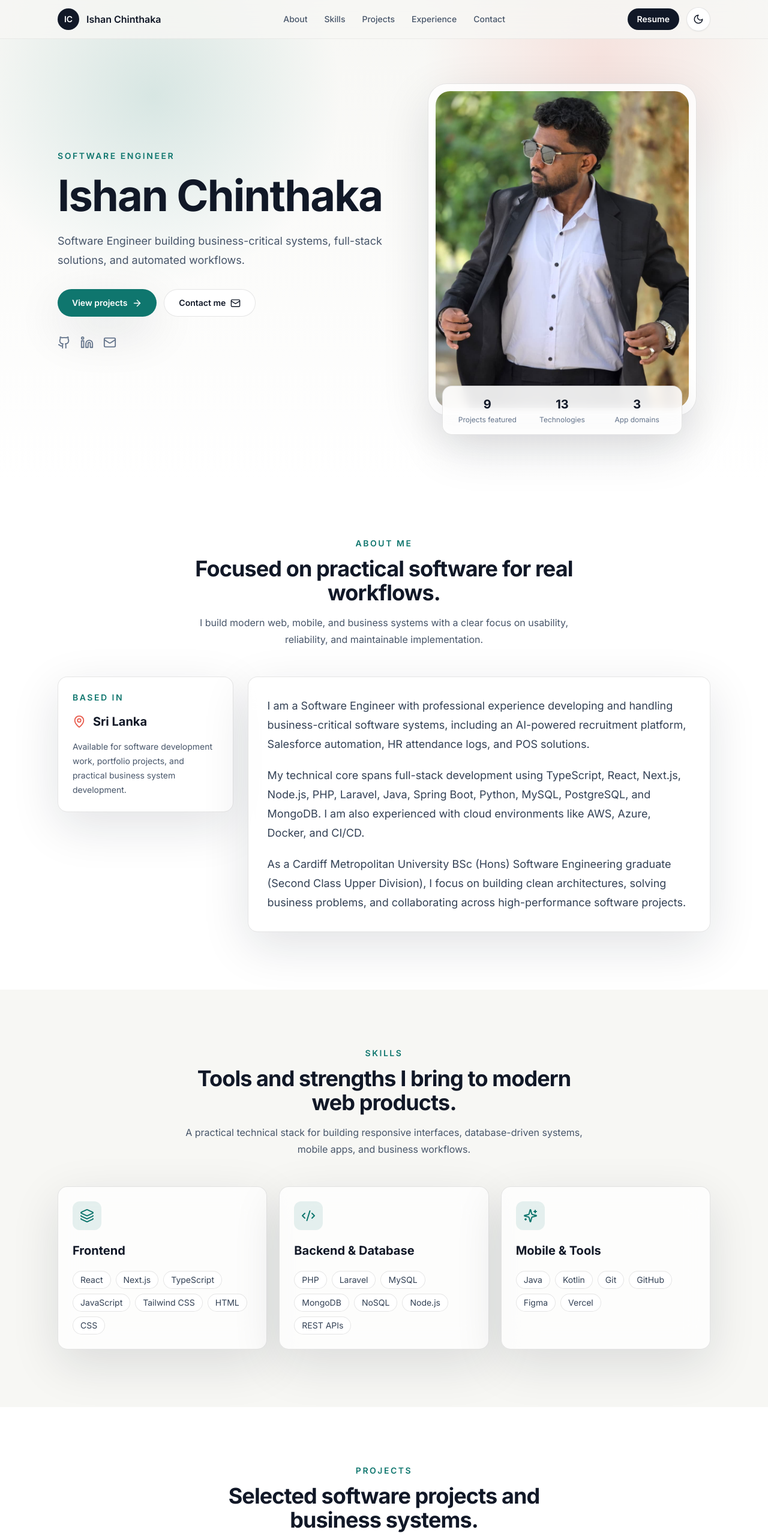
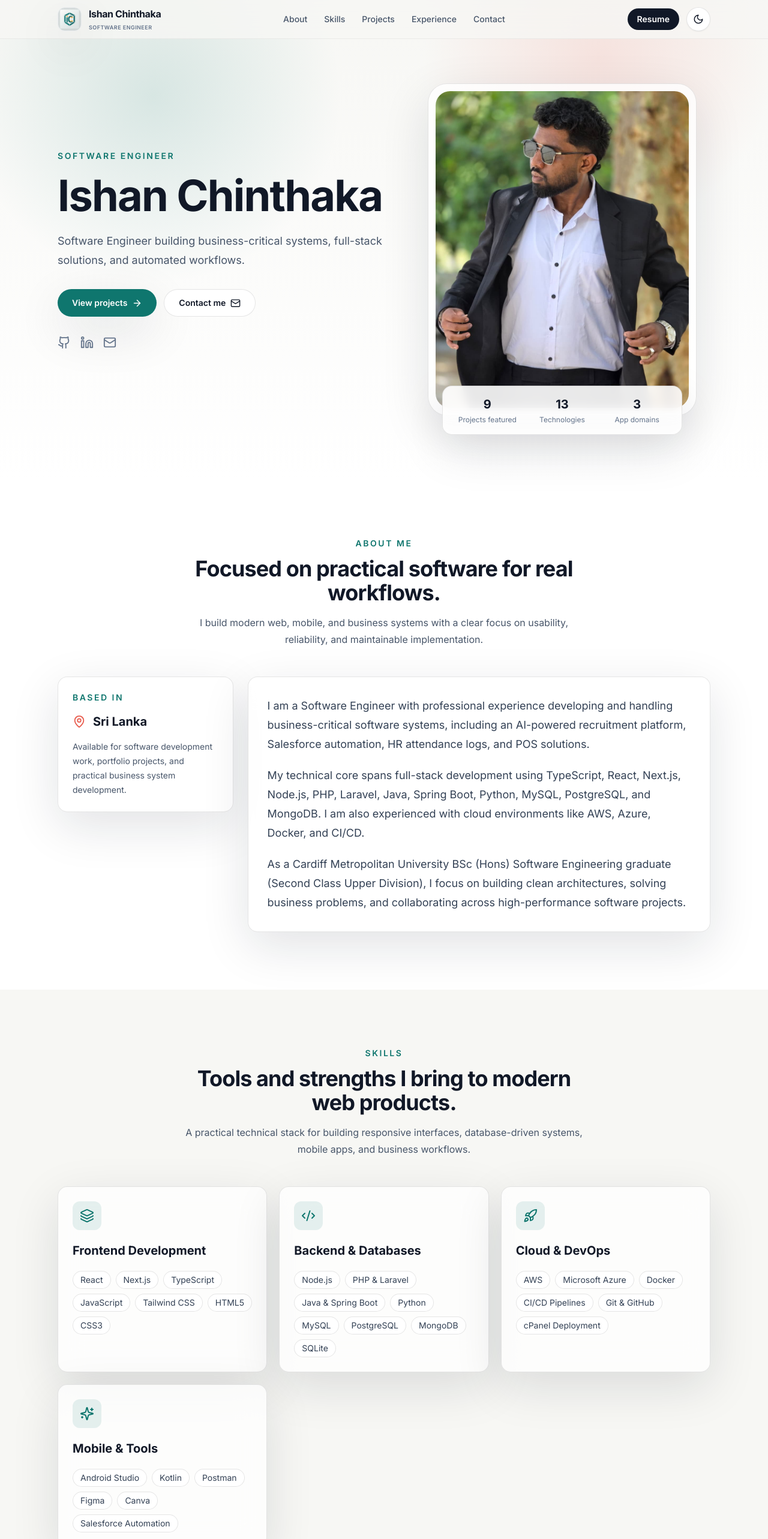
Before and after one commit to ish-22/Portfolia, a Next.js app: page / in a window 1280 px wide. Shown: the top 2566 px of the page at 60% size. Built offline with nearby package versions, Linux system fonts and the light colour scheme.

Commit message:
enhance all modify

```diff
--- a/src/components/sections/header.tsx
+++ b/src/components/sections/header.tsx
@@ -1,4 +1,5 @@
 import Link from "next/link";
+import Image from "next/image";
 import { profile } from "@/data/portfolio";
 import { ThemeToggle } from "@/components/ui/theme-toggle";
 
@@ -14,15 +15,23 @@ export function Header() {
   return (
     <header className="fixed inset-x-0 top-0 z-50 border-b border-black/5 bg-mist/80 backdrop-blur-xl dark:border-white/10 dark:bg-[#0d1117]/80">
       <nav className="container-page flex h-16 items-center justify-between gap-4">
-        <Link href="/" className="flex items-center gap-3 font-semibold text-ink dark:text-white">
-          <span className="grid h-9 w-9 place-items-center rounded-full bg-ink text-sm text-white dark:bg-white dark:text-ink">
-            {profile.name
-              .split(" ")
-              .map((part) => part[0])
-              .join("")
-              .slice(0, 2)}
-          </span>
-          <span className="hidden sm:inline">{profile.name}</span>
+        <Link href="/" className="flex items-center gap-3 font-semibold text-ink dark:text-white group">
+          <div className="relative flex h-10 w-10 overflow-hidden rounded-xl border border-black/5 bg-slate-50 dark:border-white/10 shadow-soft transition-transform duration-300 group-hover:scale-105">
+            <Image
+              src="/logo.png"
+              alt="Ishan Chinthaka Logo"
+              fill
+              className="object-cover"
+            />
+          </div>
+          <div className="flex flex-col">
+            <span className="text-sm font-bold leading-none tracking-tight text-ink sm:text-base dark:text-white">
+              {profile.name}
+            </span>
+            <span className="hidden sm:inline-block text-[9px] font-semibold tracking-wider uppercase text-slate-500 dark:text-teal-400/80 mt-1">
+              {profile.role}
+            </span>
+          </div>
         </Link>
 
         <div className="hidden items-center gap-7 md:flex">
--- a/src/data/portfolio.ts
+++ b/src/data/portfolio.ts
@@ -34,19 +34,24 @@ export const stats = [
 
 export const skills = [
   {
-    title: "Frontend",
+    title: "Frontend Development",
     icon: Layers3,
-    items: ["React", "Next.js", "TypeScript", "JavaScript", "Tailwind CSS", "HTML", "CSS"]
+    items: ["React", "Next.js", "TypeScript", "JavaScript", "Tailwind CSS", "HTML5", "CSS3"]
   },
   {
-    title: "Backend & Database",
+    title: "Backend & Databases",
     icon: Code2,
-    items: ["PHP", "Laravel", "MySQL", "MongoDB", "NoSQL", "Node.js", "REST APIs"]
+    items: ["Node.js", "PHP & Laravel", "Java & Spring Boot", "Python", "MySQL", "PostgreSQL", "MongoDB", "SQLite"]
+  },
+  {
+    title: "Cloud & DevOps",
+    icon: Rocket,
+    items: ["AWS", "Microsoft Azure", "Docker", "CI/CD Pipelines", "Git & GitHub", "cPanel Deployment"]
   },
   {
     title: "Mobile & Tools",
     icon: Sparkles,
-    items: ["Java", "Kotlin", "Git", "GitHub", "Figma", "Vercel"]
+    items: ["Android Studio", "Kotlin", "Postman", "Figma", "Canva", "Salesforce Automation"]
   }
 ];
 
```
Also changed, not shown: public/logo.png (added).
